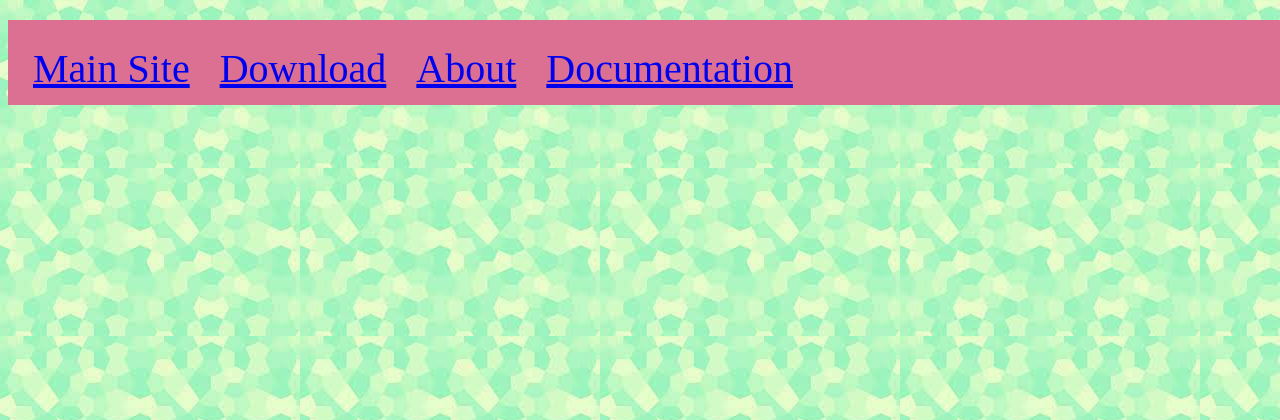
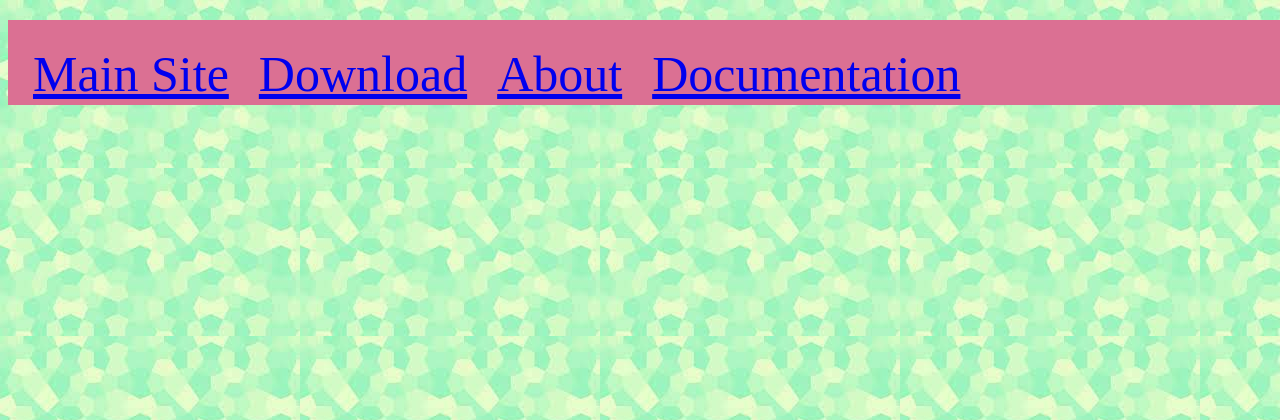
Before and after one commit to BPEssentialsX/Docs, a PHP site: page /About.html in a window 1280 px wide; the page is wider, and only the part inside the window is pictured. Shown: the top 420 px of that part. Run offline with PHP 8.4, Linux system fonts and the light colour scheme.

Commit message:
Update style.css

```diff
--- a/style.css
+++ b/style.css
@@ -97,7 +97,7 @@ padding: 10px;
     float: left;
     min-width: 50px;
     height: 35px;
-    font-size: 40px;
+    font-size: 50px;
     padding: 15px;
 
 
```
